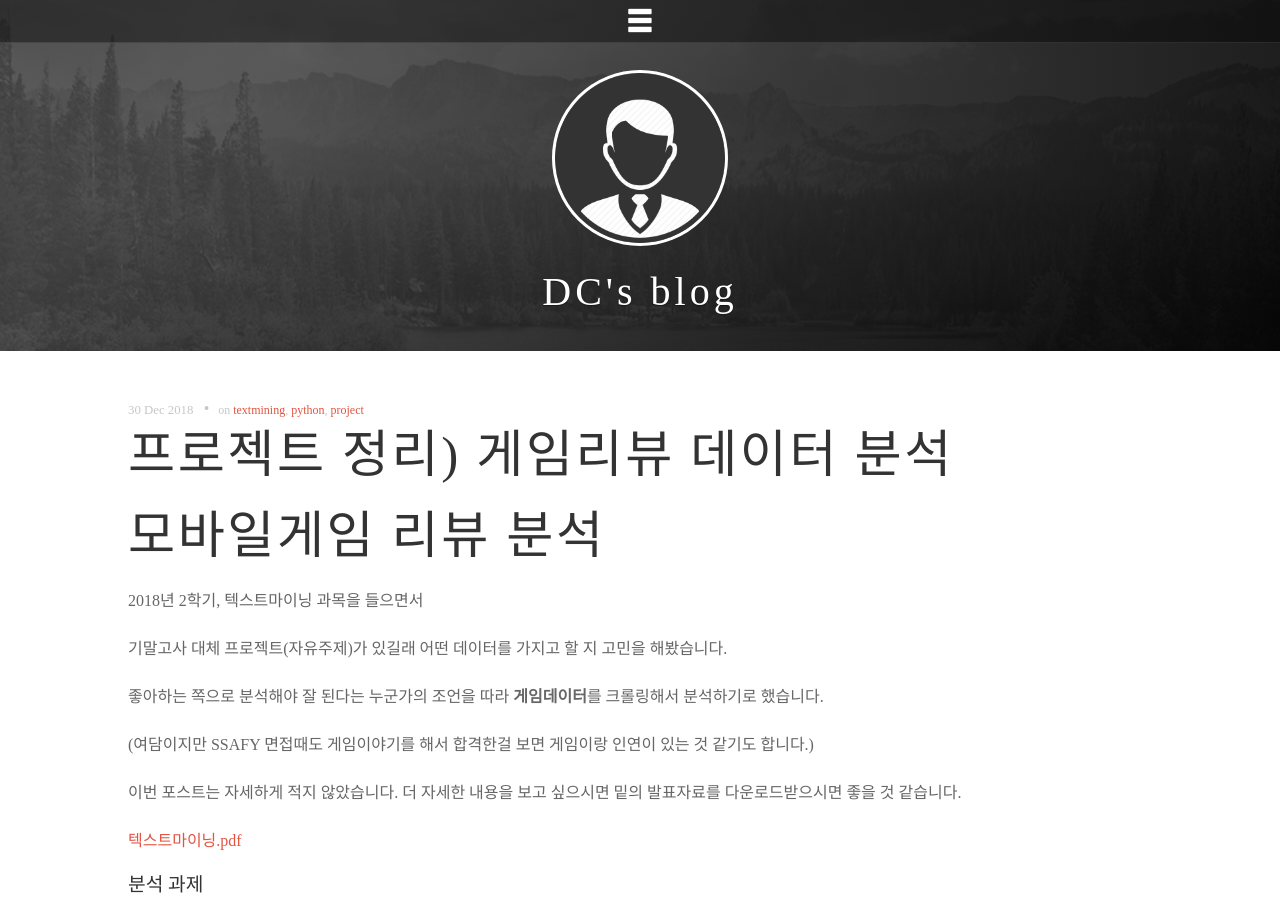
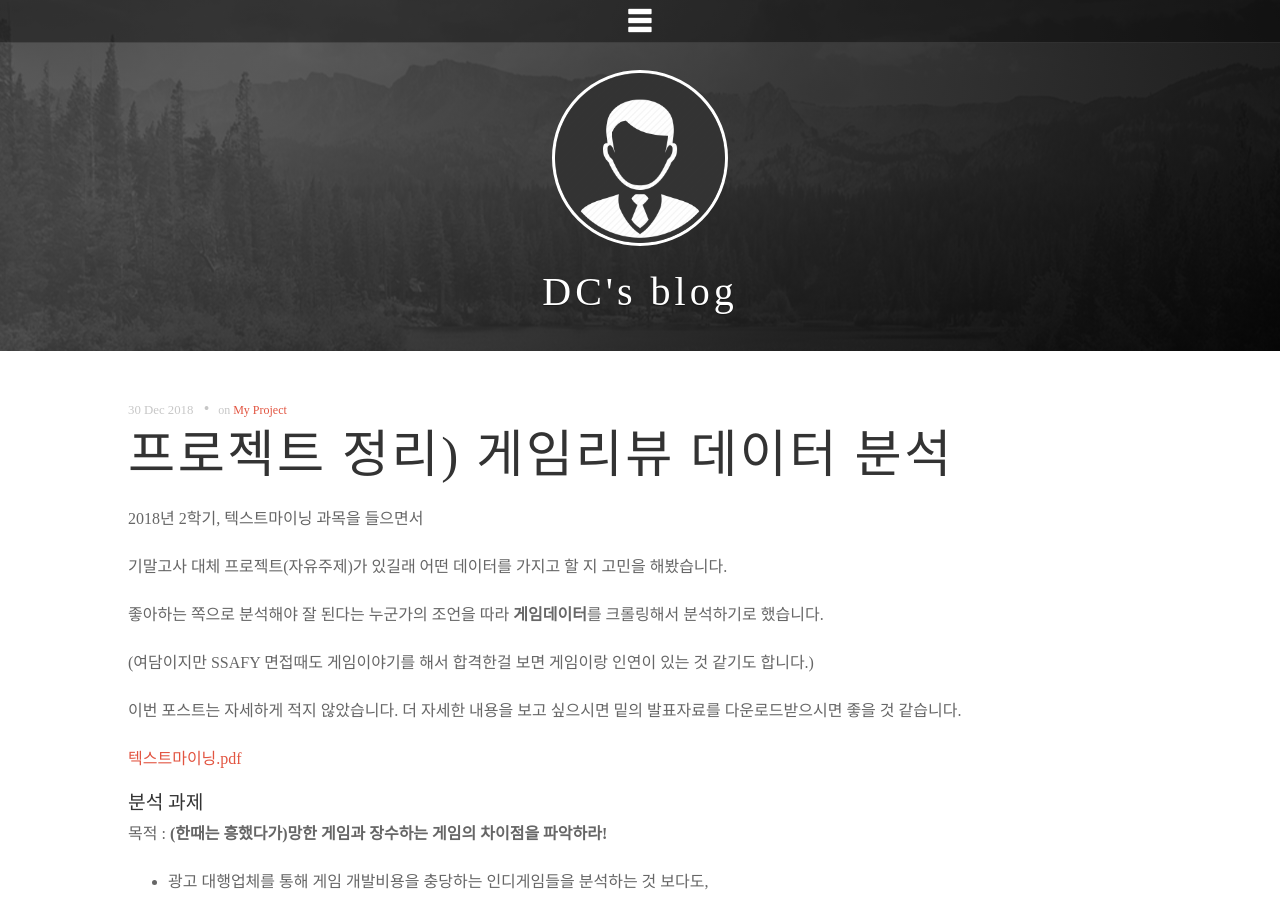
Before and after one commit to DongChanS/DongChanS.github.io, a Jekyll site: the page built from _posts/2018-12-30-8.md, in a window 1280 px wide and 900 px high. Built offline with Jekyll 4.4.1, drawn with Linux system fonts in a browser that asks for light colours; some web fonts are replaced; comment, search, counter and statistics services are not loaded.

Commit message:
Update 2018-12-30-8.md

```diff
--- a/_posts/2018-12-30-8.md
+++ b/_posts/2018-12-30-8.md
@@ -2,10 +2,8 @@
 layout : post
 title : 프로젝트 정리) 게임리뷰 데이터 분석
 author : Shin Dong Chan
-tags : ['textmining','python','project']
+tags : ['My Project']
 ---
-
-# 모바일게임 리뷰 분석
 
 2018년 2학기, 텍스트마이닝 과목을 들으면서
 
```
